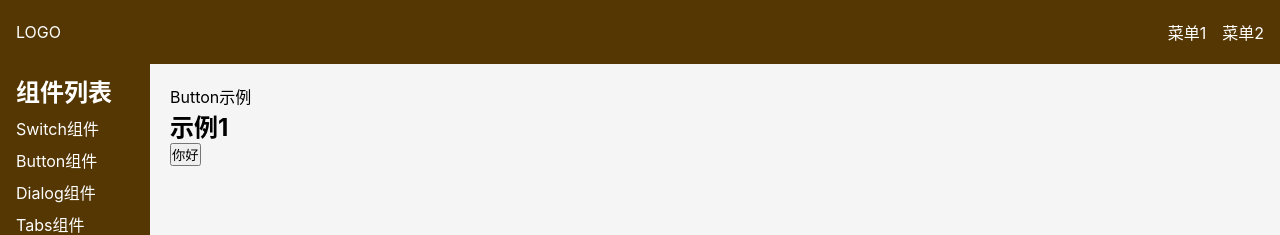
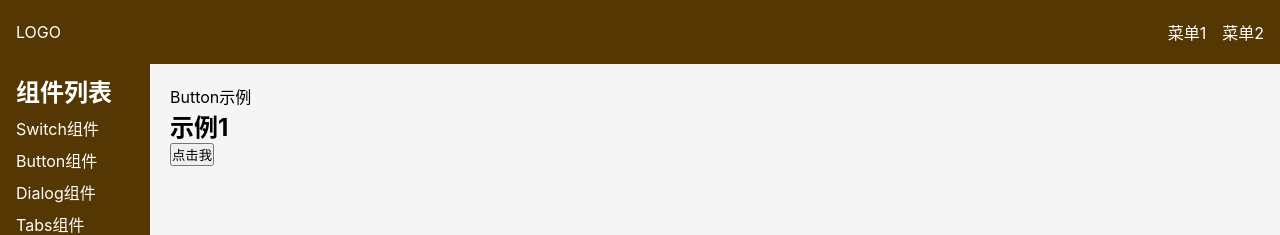
Before and after one commit to lemon1007/owl-ui-1, a Vue app: page /#/doc/button in a window 1280 px wide. Shown: the top 235 px of the page. Built offline with nearby package versions, Linux system fonts and the light colour scheme.

Commit message:
button:创建Button组件

```diff
--- a/src/components/doc/ButtonDemo.vue
+++ b/src/components/doc/ButtonDemo.vue
@@ -2,14 +2,25 @@
 import Button from '../../lib/Button.vue';
 
 export default {
-  components: {Button}
+  components: {Button},
+  setup() {
+    const onClick = () => {
+      console.log('hi');
+    };
+    return {onClick};
+  }
 };
 </script>
 
 <template>
   <div>Button示例</div>
   <h2>示例1</h2>
-  <Button>你好</Button>
+  <Button @click="onClick"
+          @focus="onClick"
+          @mouseover="onClick"
+          size="'small">
+    点击我
+  </Button>
 </template>
 
 <style lang="scss" scoped>
--- a/src/lib/Button.vue
+++ b/src/lib/Button.vue
@@ -1,13 +1,11 @@
 <script lang="ts">
-export default {
-  components: {},
-
-  setup(props: any, context: any) {}
-};
+export default {};
 </script>
 
 <template>
-  <button><slot/></button>
+  <button>
+    <slot/>
+  </button>
 </template>
 
 <style lang="scss" scoped>
```
